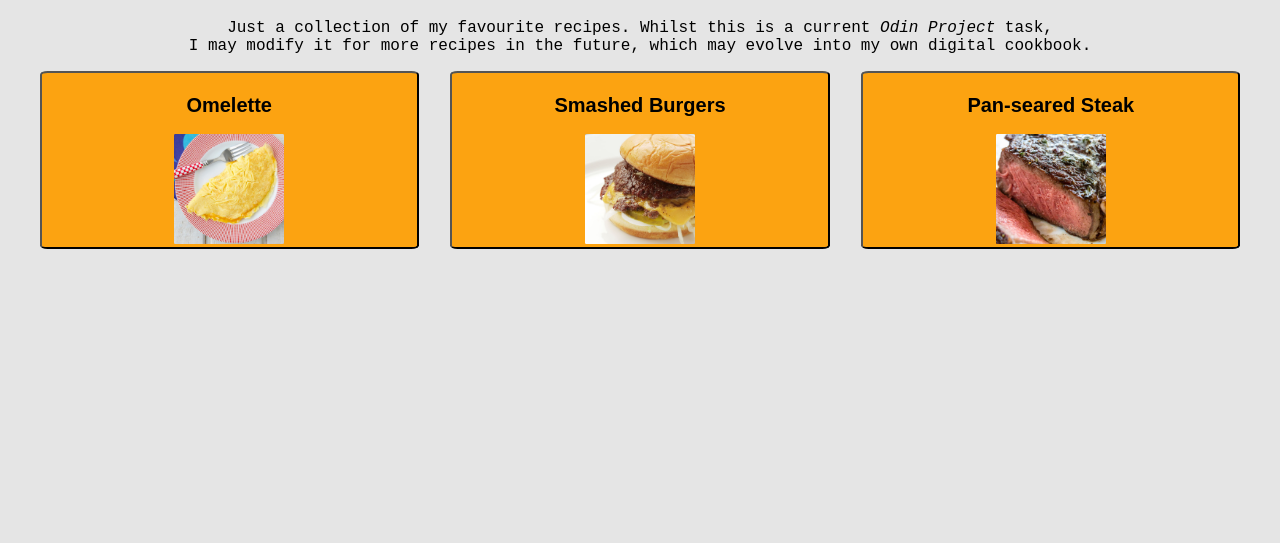
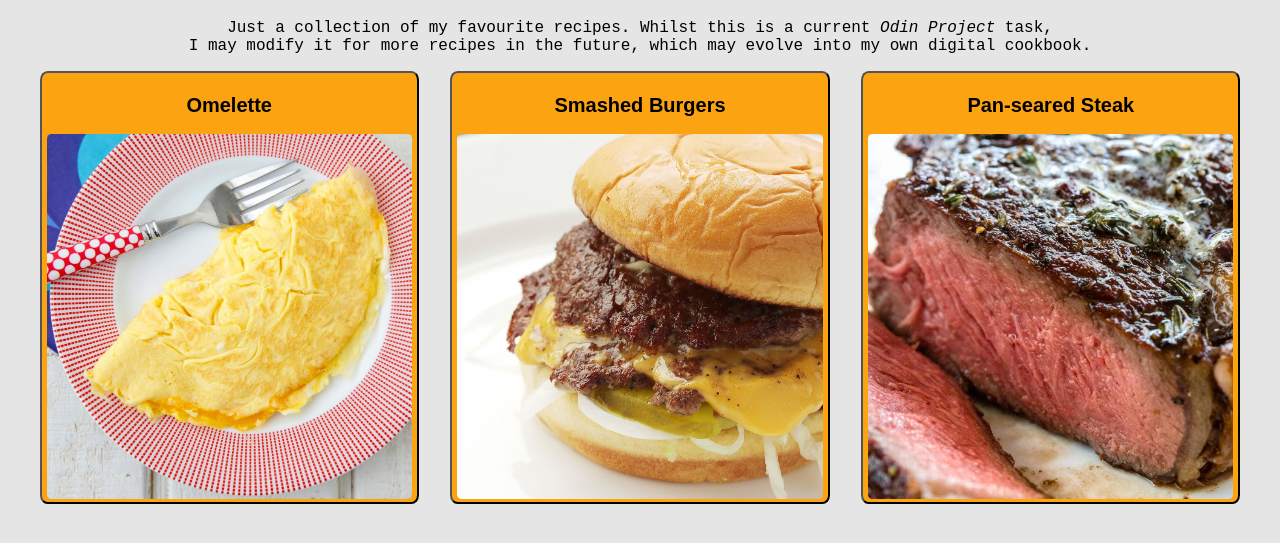
Before and after one commit to malamunyx/odin-recipes, a plain HTML site: page index.html in a window 1280 px wide. Shown: the part 61-604 px from the top of the page. Drawn offline with Linux system fonts and the light colour scheme.

Commit message:
modified style.css

```diff
--- a/style.css
+++ b/style.css
@@ -22,8 +22,7 @@ button:hover {
 	background: #FFBD00;
 }
 img {
-	width:30%;
-	max-width: 30%;
+	max-width: 100%;
 	max-height: auto;
 	border-radius: 1.25%;
 }
```
